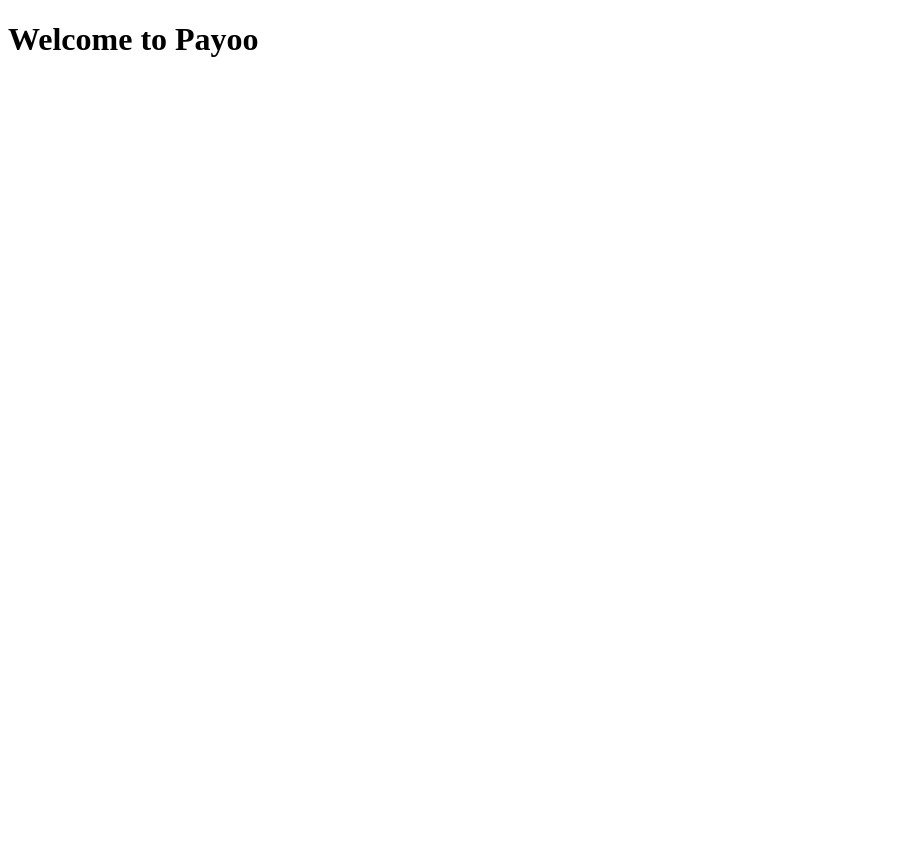
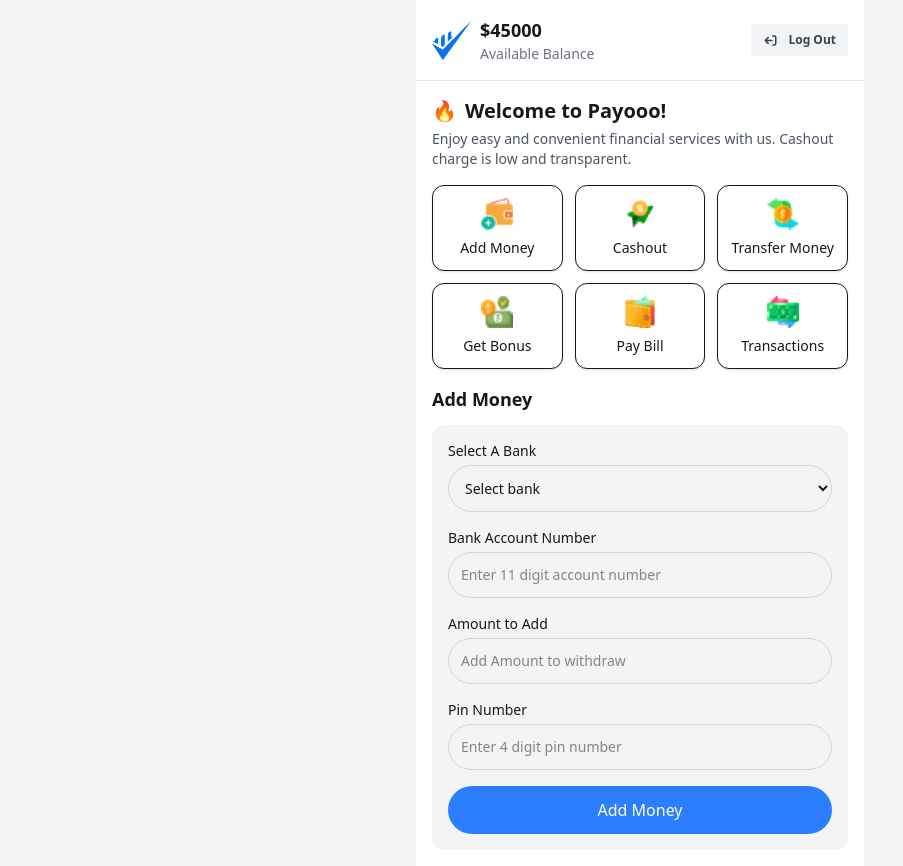
Before and after one commit to mdmonirhossion/PAYOO-MFS-Project, a plain HTML site: page home.html in a window 1280 px wide. Shown: the whole page, without its empty margins (0-903 px from the left). Before the commit the page ends 800 px from the top, so only its background shows below. Drawn offline with nearby package versions, Linux system fonts and the light colour scheme.

Commit message:
all are add

```diff
--- a/home.html
+++ b/home.html
@@ -1,11 +1,117 @@
 <!DOCTYPE html>
 <html lang="en">
 <head>
-    <meta charset="UTF-8">
-    <meta name="viewport" content="width=device-width, initial-scale=1.0">
-    <title>Home-Page</title>
+  <meta charset="UTF-8" />
+  <meta name="viewport" content="width=device-width, initial-scale=1.0"/>
+  <title>Payooo</title>
+  <!-- DaisyUI -->
+  <link href="https://cdn.jsdelivr.net/npm/daisyui@5" rel="stylesheet" type="text/css" />
+  <!-- Tailwind CSS -->
+  <script src="https://cdn.jsdelivr.net/npm/@tailwindcss/browser@4"></script>
+  <!-- Font Awesome -->
+  <link rel="stylesheet" href="https://cdnjs.cloudflare.com/ajax/libs/font-awesome/7.0.0/css/all.min.css"/>
 </head>
-<body>
-    <h1>Welcome to Payoo</h1>
+<body class="bg-[#f4f5f7] min-h-screen">
+
+  <div class="max-w-md min-h-screen mx-auto bg-white">
+    <!-- Header -->
+    <div class="flex items-center justify-between p-4 border-b border-gray-200">
+      <div class="flex items-center">
+        <img src="./assets/Group.png" alt="Logo" class="w-10 h-10">
+        <div class="ml-2">
+          <h2 class="text-lg font-bold">$<span>45000</span></h2>
+          <p class="text-sm text-gray-500">Available Balance</p>
+        </div>
+      </div>
+      <button class="text-gray-700 bg-gray-100 border-none btn btn-sm">
+        <i class="mr-1 rotate-180 fa-solid fa-arrow-right-from-bracket"></i> Log Out
+      </button>
+    </div>
+
+    <!-- Welcome Section -->
+    <div class="p-4">
+      <h1 class="flex items-center text-xl font-bold">
+        <span class="mr-2 text-orange-500">🔥</span> Welcome to Payooo!
+      </h1>
+      <p class="mt-1 text-sm text-gray-600">
+        Enjoy easy and convenient financial services with us. Cashout charge is low and transparent.
+      </p>
+    </div>
+
+    <!-- Services -->
+    <div class="grid grid-cols-3 gap-3 px-4">
+      <div class="flex flex-col items-center justify-center p-3 bg-white border shadow-sm rounded-xl">
+        <img src="./assets/wallet1.png" class="w-8 h-8 mb-2" alt="">
+        <p class="text-sm font-medium">Add Money</p>
+      </div>
+      <div class="flex flex-col items-center justify-center p-3 bg-white border shadow-sm rounded-xl">
+        <img src="./assets/send1.png" class="w-8 h-8 mb-2" alt="">
+        <p class="text-sm font-medium">Cashout</p>
+      </div>
+      <div class="flex flex-col items-center justify-center p-3 bg-white border shadow-sm rounded-xl">
+        <img src="./assets/money1.png" class="w-8 h-8 mb-2" alt="">
+        <p class="text-sm font-medium">Transfer Money</p>
+      </div>
+      <div class="flex flex-col items-center justify-center p-3 bg-white border shadow-sm rounded-xl">
+        <img src="./assets/bonus1.png" class="w-8 h-8 mb-2" alt="">
+        <p class="text-sm font-medium">Get Bonus</p>
+      </div>
+      <div class="flex flex-col items-center justify-center p-3 bg-white border shadow-sm rounded-xl">
+        <img src="./assets/purse1.png" class="w-8 h-8 mb-2" alt="">
+        <p class="text-sm font-medium">Pay Bill</p>
+      </div>
+      <div class="flex flex-col items-center justify-center p-3 bg-white border shadow-sm rounded-xl">
+        <img src="./assets/transaction1.png" class="w-8 h-8 mb-2" alt="">
+        <p class="text-sm font-medium">Transactions</p>
+      </div>
+    </div>
+
+    <!-- Add Money Form -->
+    <div class="p-4">
+      <h2 class="mb-3 text-lg font-bold">Add Money</h2>
+      <div class="p-4 bg-gray-100 rounded-xl">
+
+        <!-- Select Bank -->
+        <div class="mb-4">
+          <label class="block mb-1 text-sm font-medium">Select A Bank</label>
+          <select class="w-full p-3 text-sm border border-gray-300 rounded-full">
+            <option disabled selected>Select bank</option>
+            <option>Islami Bank</option>
+            <option>City Bank</option>
+            <option>Dutch Bangla Bank</option>
+            <option>BRAC Bank</option>
+            <option>Midland Bank</option>
+            <option>UCB Bank</option>
+          </select>
+        </div>
+
+        <!-- Bank Account -->
+        <div class="mb-4">
+          <label class="block mb-1 text-sm font-medium">Bank Account Number</label>
+          <input type="text" placeholder="Enter 11 digit account number"
+            class="w-full p-3 text-sm border border-gray-300 rounded-full" />
+        </div>
+
+        <!-- Amount -->
+        <div class="mb-4">
+          <label class="block mb-1 text-sm font-medium">Amount to Add</label>
+          <input type="text" placeholder="Add Amount to withdraw"
+            class="w-full p-3 text-sm border border-gray-300 rounded-full" />
+        </div>
+
+        <!-- Pin -->
+        <div class="mb-4">
+          <label class="block mb-1 text-sm font-medium">Pin Number</label>
+          <input type="password" placeholder="Enter 4 digit pin number"
+            class="w-full p-3 text-sm border border-gray-300 rounded-full" />
+        </div>
+
+        <!-- Submit Button -->
+        <button class="w-full p-3 font-medium text-white bg-blue-500 rounded-full hover:bg-blue-600">
+          Add Money
+        </button>
+      </div>
+    </div>
+  </div>
 </body>
 </html>
```
Also changed, not shown: tailwind.config.js (added).
